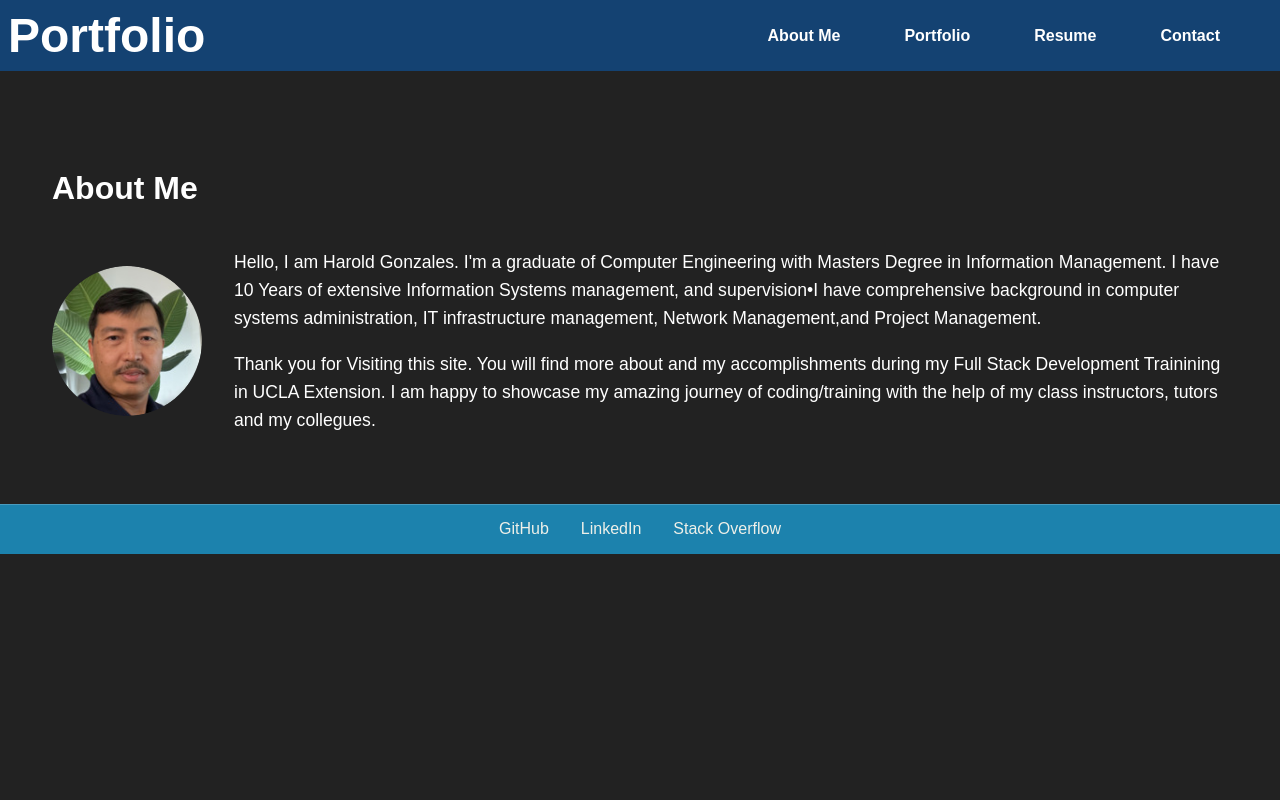
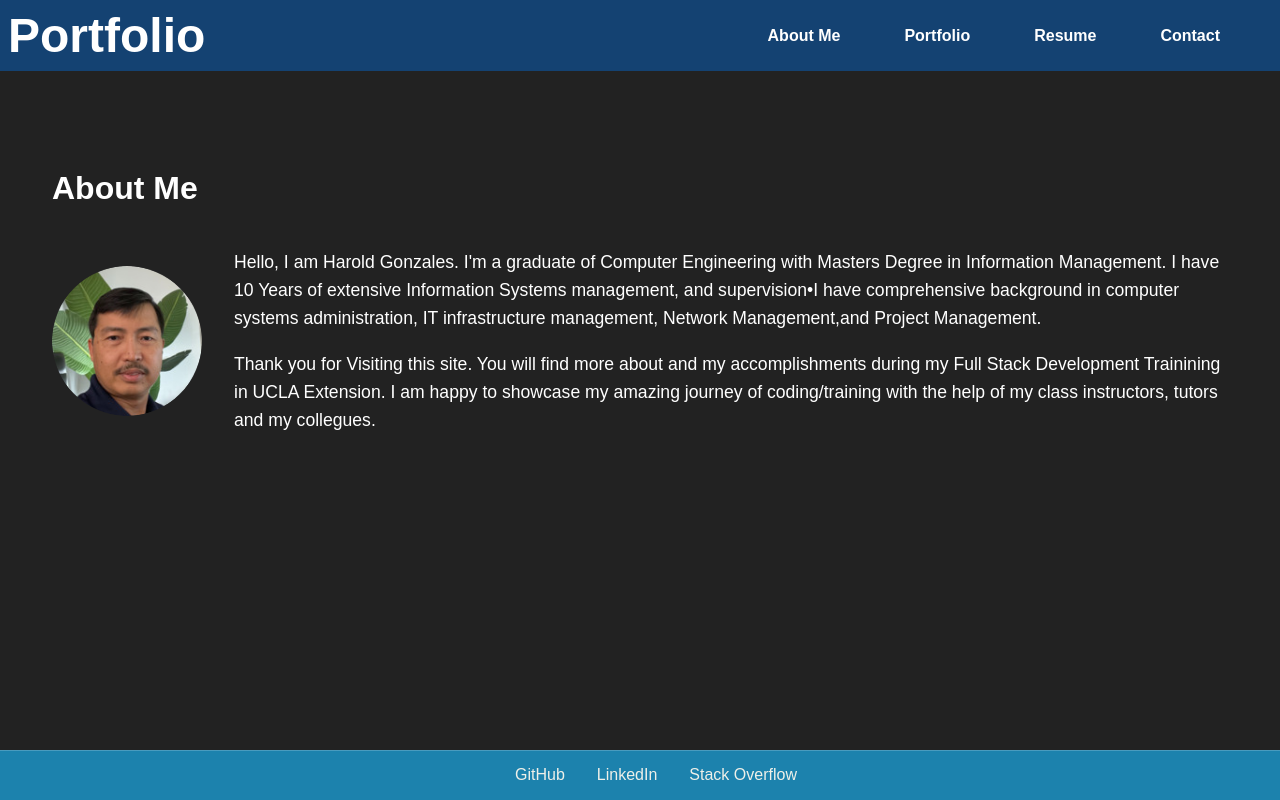
Before and after one commit to harold-fv/React-Portfolio, a React (Create React App) app: page / in a window 1280 px wide. Built offline with nearby package versions, Linux system fonts and the light colour scheme.

Commit message:
Updates the footer.css

```diff
--- a/src/components/Footer/Footer.css
+++ b/src/components/Footer/Footer.css
@@ -4,7 +4,9 @@
   display: flex;
   justify-content: center;
   align-items: center;
-  position: relative;
+  position: fixed; /* make it stick to the bottom */
+  bottom: 0; /* align it at the bottom of the page */
+  width: 100%; /* make it span the whole width of the page */
 }
 
 .footer:before {
```
